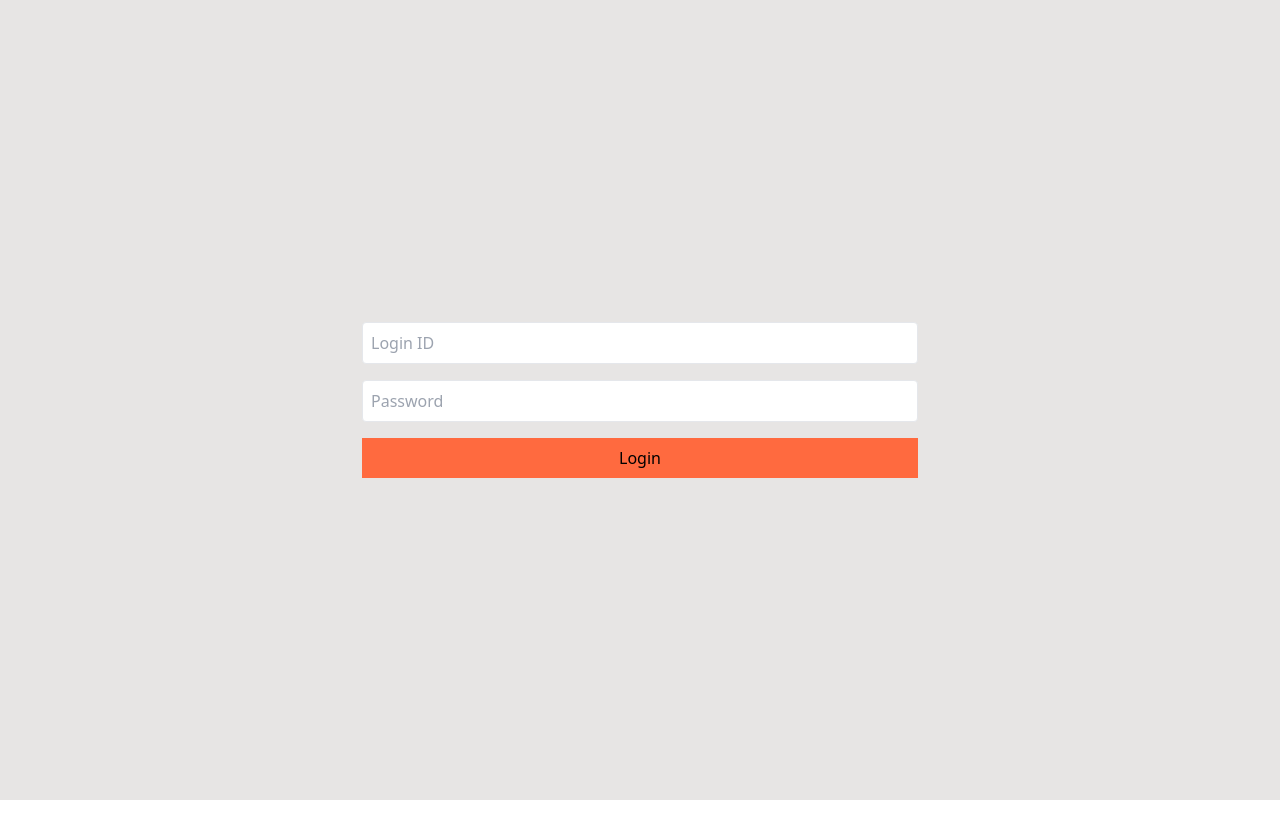
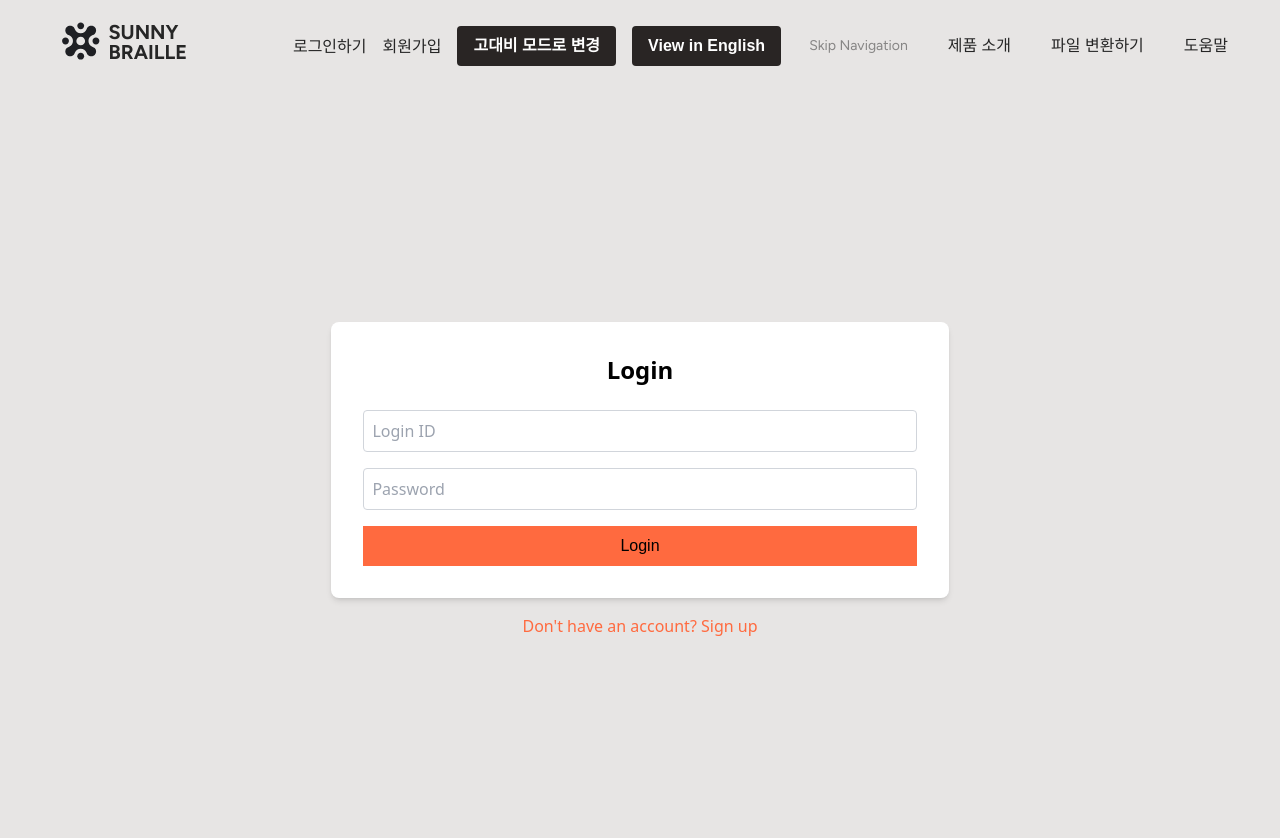
Before and after one commit to Sunflower-yonsei/Sunflower_FE, a React (Create React App) app in the folder my-app/: page /login in a window 1280 px wide. Shown: the top 838 px of the page. Before the commit the page ends 800 px from the top, so only its background shows below. Built offline with nearby package versions, Linux system fonts and the light colour scheme; a web font is replaced by a local one.

Commit message:
feat: login, signup ui develop

```diff
--- a/my-app/src/components/LoginPage.tsx
+++ b/my-app/src/components/LoginPage.tsx
@@ -1,17 +1,36 @@
-import React, { useState } from "react";
+import React, { useEffect, useState } from "react";
 import axios from "axios";
 import { useNavigate } from "react-router-dom";
 import { useAuth } from "./AuthContext";
 import { useHighContrast } from "./HighContrastMode";
+import { useLanguage } from "../LanguageContext";
+import NavBar from "./NavBar";
 
 const LoginPage: React.FC = () => {
   const [loginId, setLoginId] = useState<string>("");
   const [password, setPassword] = useState<string>("");
   const [error, setError] = useState<string>("");
   const { isHighContrast } = useHighContrast();
+  const { language } = useLanguage();
+  const textClassName = language === "ko" ? "font-kor" : "font-eng";
+  const [announcement, setAnnouncement] = useState("");
 
   const navigate = useNavigate();
   const { setLoggedIn } = useAuth();
+
+  useEffect(() => {
+    const message =
+      language === "ko"
+        ? "Sunny Braille 로그인 페이지입니다"
+        : "This is the Login page of Sunny Braille";
+    setAnnouncement(message);
+
+    const timer = setTimeout(() => {
+      setAnnouncement("");
+    }, 1000);
+
+    return () => clearTimeout(timer);
+  }, [language]);
 
   const handleLogin = async () => {
     try {
@@ -43,10 +62,25 @@ const LoginPage: React.FC = () => {
   };
 
   return (
+    <div>
+      <div aria-live="polite" className="sr-only">
+        {announcement}
+      </div>
+
+      <NavBar />
+      <div
+        className={`w-full h-200 ${
+          isHighContrast ? "bg-black" : "bg-stone-200"
+        } bottom-0 relative`}
+      >
         <div className="flex flex-col items-center justify-center min-h-screen bg-stone-200">
-      <form className="p-8" onSubmit={handleLogin}>
+          <form
+            className="p-8 bg-white shadow-md rounded-lg"
+            onSubmit={handleLogin}
+          >
+            <h2 className="text-2xl font-semibold mb-6 text-center">Login</h2>
             <input
-          className="w-full p-2 mb-4 border rounded"
+              className="w-full p-2 mb-4 border border-gray-300 rounded focus:ring-2 focus:ring-[#FF6A3F] focus:outline-none"
               type="text"
               value={loginId}
               onChange={(e) => setLoginId(e.target.value)}
@@ -55,7 +89,7 @@ const LoginPage: React.FC = () => {
               required
             />
             <input
-          className="w-full p-2 mb-4 border rounded"
+              className="w-full p-2 mb-4 border border-gray-300 rounded focus:ring-2 focus:ring-[#FF6A3F] focus:outline-none"
               type="password"
               value={password}
               onChange={(e) => setPassword(e.target.value)}
@@ -64,7 +98,7 @@ const LoginPage: React.FC = () => {
               required
             />
             <button
-          className={`${
+              className={`${textClassName} ${
                 isHighContrast
                   ? "bg-yellow-300 hover:bg-yellow-600"
                   : "bg-[#FF6A3F] hover:bg-[#E6552F]"
@@ -74,6 +108,16 @@ const LoginPage: React.FC = () => {
             </button>
             {error && <p>{error}</p>}
           </form>
+          <button
+            className={`mt-4  ${
+              isHighContrast ? "text-stone-800" : "text-[#FF6A3F]"
+            }  hover:underline`}
+            onClick={() => navigate("/signup")}
+          >
+            Don't have an account? Sign up
+          </button>
+        </div>
+      </div>
     </div>
   );
 };
--- a/my-app/src/components/SignUpPage.tsx
+++ b/my-app/src/components/SignUpPage.tsx
@@ -1,8 +1,9 @@
-import React, { useState, FormEvent } from "react";
+import React, { useEffect, useState, FormEvent } from "react";
 import axios from "axios";
 import { useNavigate } from "react-router-dom";
 import { useHighContrast } from "./HighContrastMode";
 import { useLanguage } from "../LanguageContext";
+import NavBar from "./NavBar";
 
 const SignUpPage: React.FC = () => {
   const [loginId, setLoginId] = useState<string>("");
@@ -13,10 +14,25 @@ const SignUpPage: React.FC = () => {
   const [isSubmitted, setIsSubmitted] = useState<boolean>(false);
   const { language } = useLanguage();
   const textClassName = language === "ko" ? "font-kor" : "font-eng";
+  const [announcement, setAnnouncement] = useState("");
 
   const validateForm = () => {
     return loginId.trim() && password.trim();
   };
+
+  useEffect(() => {
+    const message =
+      language === "ko"
+        ? "Sunny Braille 로그인 페이지입니다"
+        : "This is the Login page of Sunny Braille";
+    setAnnouncement(message);
+
+    const timer = setTimeout(() => {
+      setAnnouncement("");
+    }, 1000);
+
+    return () => clearTimeout(timer);
+  }, [language]);
 
   const handleSignUp = async (event: FormEvent) => {
     event.preventDefault();
@@ -54,8 +70,23 @@ const SignUpPage: React.FC = () => {
   };
 
   return (
+    <div>
+      <div aria-live="polite" className="sr-only">
+        {announcement}
+      </div>
+      <NavBar />
+      <div
+        className={`w-full h-200 ${
+          isHighContrast ? "bg-black" : "bg-stone-200"
+        } bottom-0 relative`}
+      >
         <div className="flex flex-col items-center justify-center min-h-screen bg-stone-200">
-      <form className="p-8" onSubmit={handleSignUp}>
+          <form
+            className="p-8 bg-white shadow-md rounded-lg"
+            onSubmit={handleSignUp}
+          >
+            <h2 className="text-2xl font-semibold mb-6 text-center">Sign Up</h2>
+
             <input
               className={`${textClassName} w-full p-2 mb-4 border ${
                 isSubmitted && !loginId.trim() ? "border-red-500" : "rounded"
@@ -90,6 +121,16 @@ const SignUpPage: React.FC = () => {
             </button>
             {error && <p className="mt-4 text-red-500">{error}</p>}
           </form>
+          <button
+            className={`mt-4  ${
+              isHighContrast ? "text-stone-800" : "text-[#FF6A3F]"
+            }  hover:underline`}
+            onClick={() => navigate("/login")}
+          >
+            Already have an account? Log in
+          </button>
+        </div>
+      </div>
     </div>
   );
 };
```
Lines whose indentation alone changed are shown as unchanged.
